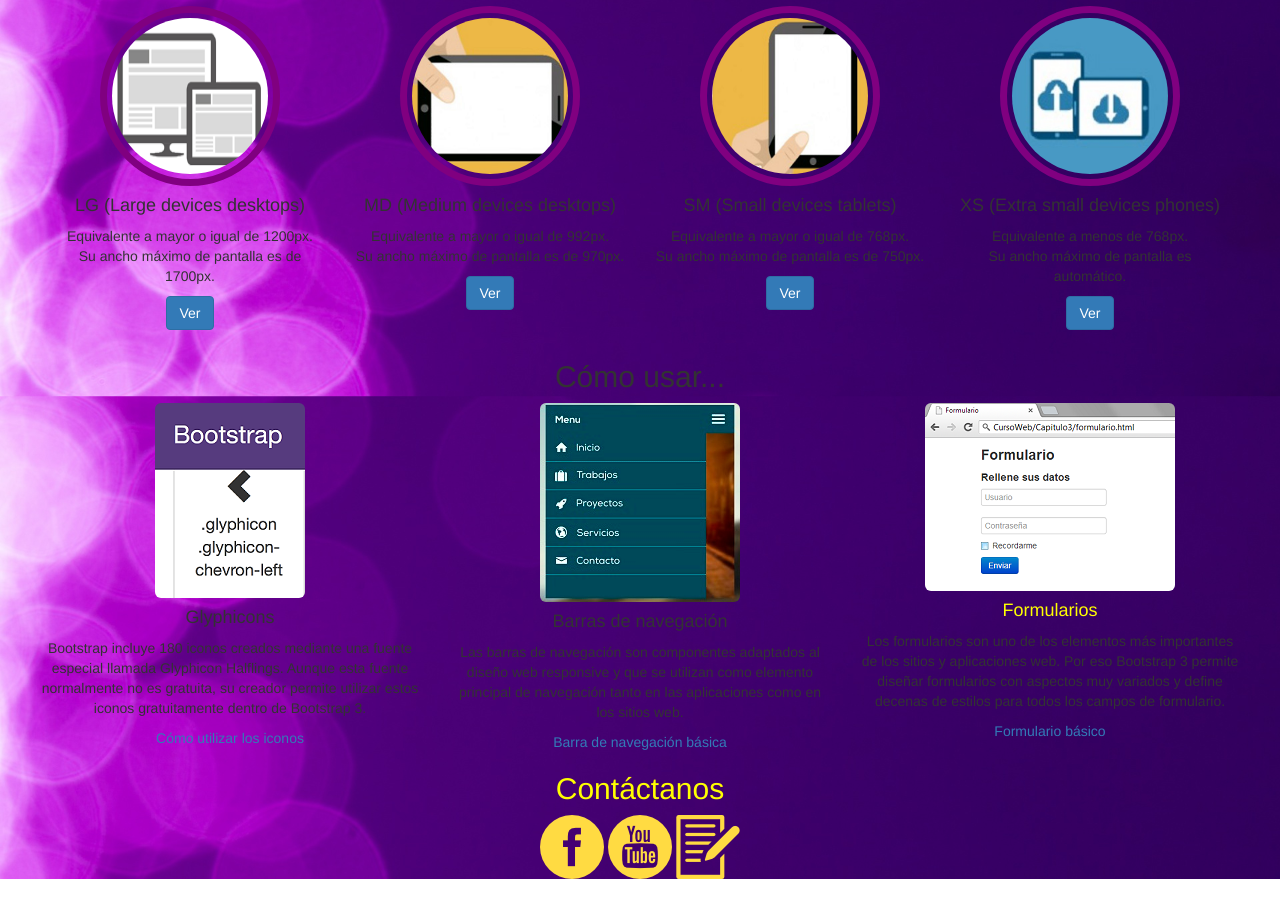
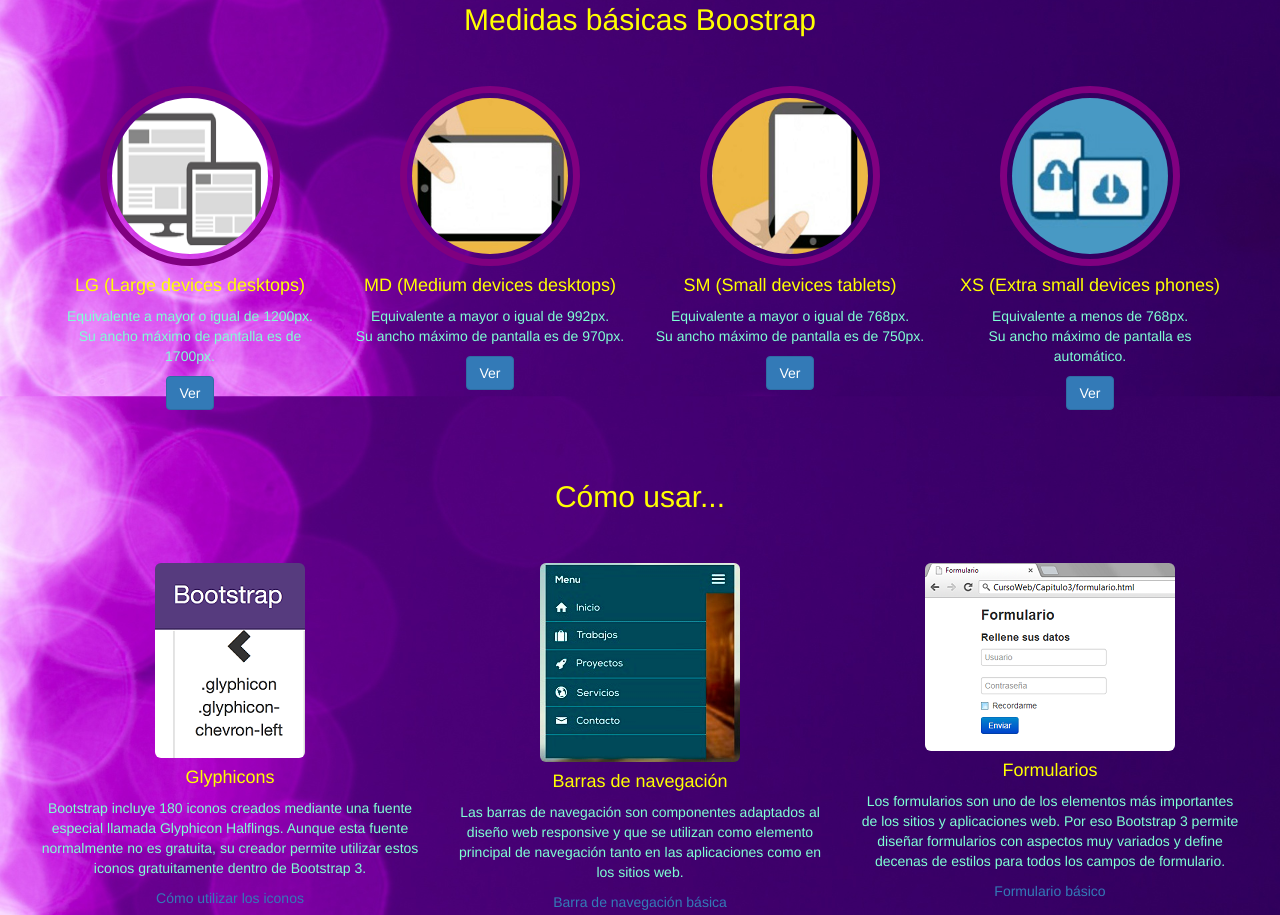
Before and after one commit to MontserratGonzalez1/29_Tema-libre, a plain HTML site: page index.html in a window 1280 px wide. Shown: the part 457-1372 px from the top of the page. Before the commit the page ends 1336 px from the top, so only its background shows below. Drawn offline with nearby package versions, Linux system fonts and the light colour scheme.

Commit message:
terminado, pero no muy bien

```diff
--- a/css/main.css
+++ b/css/main.css
@@ -64,11 +64,6 @@ header nav ul li a:hover {
 	border: 7px solid purple;
 }
 
-.ama {
-	color: yellow;
-}
-
-
 
 .marco {
 		height: 180px;
@@ -85,16 +80,29 @@ button {
 }
 
 /* EXTRAS */
+.ama {
+	color: yellow;
+}
+
+.aqua {
+	color: #7fffd4;
+}
 
 .te-center {
 	text-align: center;
 }
 
+.top40 {
+	margin-top: 40px;
+}
 
+.left10 {
+	margin-left: 10px;
+}
 
 
 /* MEDIA QUERIES*/
-@media (min-width: 768px) {
+@media (min-width: 600px) {
 
 	header label {
 		display: inline-block;
@@ -112,6 +120,10 @@ button {
 		margin:0;
 	}
 
+   .marco {
+		max-width: 100%;
+		object-position: center;
+		}
 
 	.logo {
 			width: 10%;
@@ -123,8 +135,4 @@ button {
 		 width: 100%;
 			}
 
-	#medidas {
-		display: none;
-	}
-
 }
--- a/index.html
+++ b/index.html
@@ -44,7 +44,7 @@
 					</div>
 				</div>
 				<div class="col-lg-6 col-xs-12">
-					<h1 class="animated bounce ama">¿QUÉ ES BOOTSTRAP?</h1>
+					<h1 class="animated bounce aqua">¿QUÉ ES BOOTSTRAP?</h1>
 					<p class="ama">Bootstrap, es un framework originalmente creado por Twitter, que permite crear interfaces web con CSS y JavaScript, cuya particularidad es la de adaptar la interfaz del sitio web al tamaño del dispositivo en que se visualice.</p>
 					<button>
 					<a href=" https://www.fdi.ucm.es/profesor/jpavon/web/26-Bootstrap.pdf"> Cónoce más</a>
@@ -53,59 +53,59 @@
 
 
 			<div class="row">
-				<div class="col-lg-12 col-xs-12 te-center">
+				<div class="col-lg-12 col-xs-12 te-center top40">
 					<h2 class="animated bounce ama">Medidas básicas Boostrap</h2>
 				</div>
 			</div>
 			<div class="row" >
-				<div class="col-lg-3 col-xs-6 te-center">
+				<div class="col-lg-3 col-xs-6 te-center top40">
 					<img src="img/lg.png" class="img-circle circulo">
-					<h4>LG (Large devices desktops)</h4>
-					<p>Equivalente a mayor o igual de 1200px.</br> Su ancho máximo de pantalla es de 1700px.  </p>
+					<h4 class="ama">LG (Large devices desktops)</h4>
+					<p class="aqua">Equivalente a mayor o igual de 1200px.</br> Su ancho máximo de pantalla es de 1700px.  </p>
 					<a href="http://www.w3schools.com/bootstrap/bootstrap_grid_system.asp" class="btn btn-primary"> Ver</a>
 					</p>
 
 				</div>
-				<div class="col-lg-3 col-xs-6 te-center">
+				<div class="col-lg-3 col-xs-6 te-center top40">
 					<img src="img/md.png" class="img-circle circulo">
-					<h4>MD (Medium devices desktops)</h4>
-					<p>Equivalente a mayor o igual de 992px. <br> Su ancho máximo de pantalla es de 970px. </p>
+					<h4 class="ama">MD (Medium devices desktops)</h4>
+					<p class="aqua">Equivalente a mayor o igual de 992px. <br> Su ancho máximo de pantalla es de 970px. </p>
 					<a href="http://www.w3schools.com/bootstrap/bootstrap_grid_system.asp" class="btn btn-primary"> Ver</a>
 				</div>
-				<div class="col-lg-3 col-xs-6 te-center">
+				<div class="col-lg-3 col-xs-6 te-center top40">
 					<img src="img/sm.png" class="img-circle circulo">
-					<h4>SM (Small devices tablets)</h4>
-					<p>Equivalente a mayor o igual de 768px. <br> Su ancho máximo de pantalla es de 750px. </p>
+					<h4 class="ama">SM (Small devices tablets)</h4>
+					<p class="aqua">Equivalente a mayor o igual de 768px. <br> Su ancho máximo de pantalla es de 750px. </p>
 					<a href="http://www.w3schools.com/bootstrap/bootstrap_grid_system.asp" class="btn btn-primary"> Ver</a>
 				</div>
-				<div class="col-lg-3 col-xs-6 te-center">
+				<div class="col-lg-3 col-xs-6 te-center top40">
 					<img src="img/xs.jpg" class="img-circle circulo">
-					<h4>XS (Extra small devices phones)</h4>
-					<p>Equivalente a menos de 768px. <br> Su ancho máximo de pantalla es automático. </p>
+					<h4 class="ama">XS (Extra small devices phones)</h4>
+					<p class="aqua">Equivalente a menos de 768px. <br> Su ancho máximo de pantalla es automático. </p>
 					<a href="http://www.w3schools.com/bootstrap/bootstrap_grid_system.asp" class="btn btn-primary"> Ver</a>
 				</div>
 			</div>
 
 			<div class="row">
-				<div class="col-lg-12 col-xs-12 te-center">
-					<h2 class="animated bounce">Cómo usar...</h2>
+				<div class="col-lg-12 col-xs-12 te-center top40">
+					<h2 class="animated bounce ama">Cómo usar...</h2>
 				</div>
 			<div class="row">
-				<div class="col-lg-4 col-xs-12 te-center">
+				<div class="col-lg-4 col-xs-12 te-center top40">
 					<img src="img/glyphicon.png" class="img-rounded">
-					<h4>Glyphicons</h4>
-					<p>Bootstrap incluye 180 iconos creados mediante una fuente especial llamada Glyphicon Halflings. Aunque esta fuente normalmente no es gratuita, su creador permite utilizar estos iconos gratuitamente dentro de Bootstrap 3.</p>
+					<h4 class="ama">Glyphicons</h4>
+					<p class="aqua">Bootstrap incluye 180 iconos creados mediante una fuente especial llamada Glyphicon Halflings. Aunque esta fuente normalmente no es gratuita, su creador permite utilizar estos iconos gratuitamente dentro de Bootstrap 3.</p>
 					<a href="http://librosweb.es/libro/bootstrap_3/capitulo_6/iconos_glyphicons.html">Cómo utilizar los iconos</a>
 				</div>
-				<div class="col-lg-4 col-xs-12 te-center">
+				<div class="col-lg-4 col-xs-12 te-center top40">
 					<img src="img/menu.jpg" class="img-rounded">
-					<h4>Barras de navegación</h4>
-					<p>Las barras de navegación son componentes adaptados al diseño web responsive y que se utilizan como elemento principal de navegación tanto en las aplicaciones como en los sitios web.</p><a href="http://librosweb.es/libro/bootstrap_3/capitulo_6/barras_de_navegacion.html">Barra de navegación básica</a>
+					<h4 class="ama">Barras de navegación</h4>
+					<p class="aqua">Las barras de navegación son componentes adaptados al diseño web responsive y que se utilizan como elemento principal de navegación tanto en las aplicaciones como en los sitios web.</p><a href="http://librosweb.es/libro/bootstrap_3/capitulo_6/barras_de_navegacion.html">Barra de navegación básica</a>
 				</div>
-				<div class="col-lg-4 col-xs-12 te-center">
+				<div class="col-lg-4 col-xs-12 te-center top40">
 					<img src="img/formulario.png" class="img-rounded">
 					<h4 class="ama">Formularios</h4>
-					<p>Los formularios son uno de los elementos más importantes de los sitios y aplicaciones web. Por eso Bootstrap 3 permite diseñar formularios con aspectos muy variados y define decenas de estilos para todos los campos de formulario.</p>
+					<p class="aqua">Los formularios son uno de los elementos más importantes de los sitios y aplicaciones web. Por eso Bootstrap 3 permite diseñar formularios con aspectos muy variados y define decenas de estilos para todos los campos de formulario.</p>
 					<a href="http://librosweb.es/libro/bootstrap_3/capitulo_5.html">Formulario básico</a>
 				</div>
 			</div>
@@ -113,11 +113,11 @@
 
 		<footer>
 			<div class="row">
-				<div class="col-lg-12 col-xs-12 te-center">
+				<div class="col-lg-12 col-xs-12 te-center top40">
 					<h2 class="ama">Contáctanos</h2>
-					<a href=""><img src="img/icon/facebook.png" alt="facebook"></a>
-					<a href=""><img src="img/icon/youtube.png" alt="youtube"></a>
-					<a href=""><img src="img/icon/formulario.png" alt="formulario"></a>
+					<a href=""><img src="img/icon/facebook.png" alt="facebook" class="top40 left10"></a>
+					<a href=""><img src="img/icon/youtube.png" alt="youtube" class="top40 left10"></a>
+					<a href=""><img src="img/icon/formulario.png" alt="formulario" class="top40 left10"></a>
 				</div>
 			</div>
 		</footer>
```
